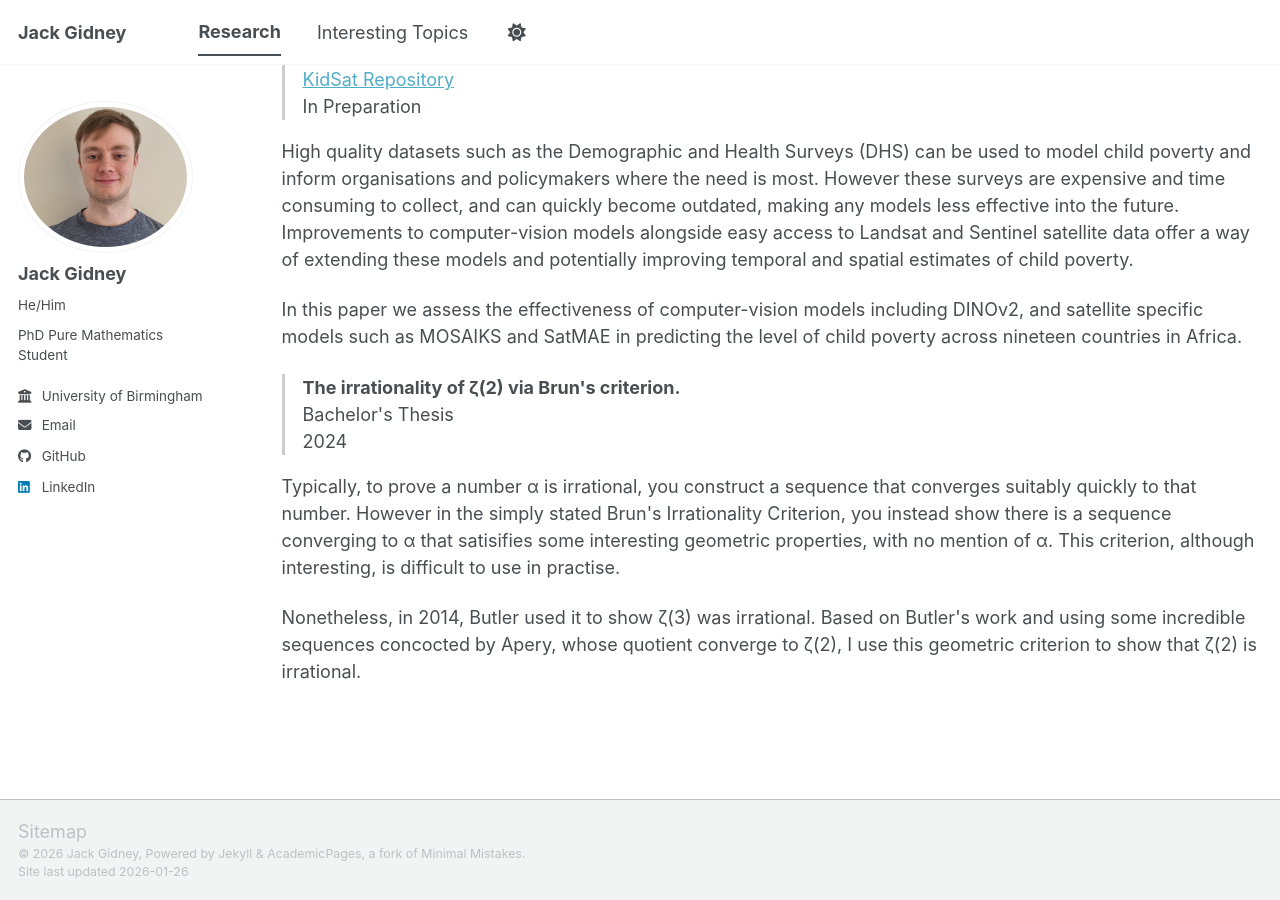
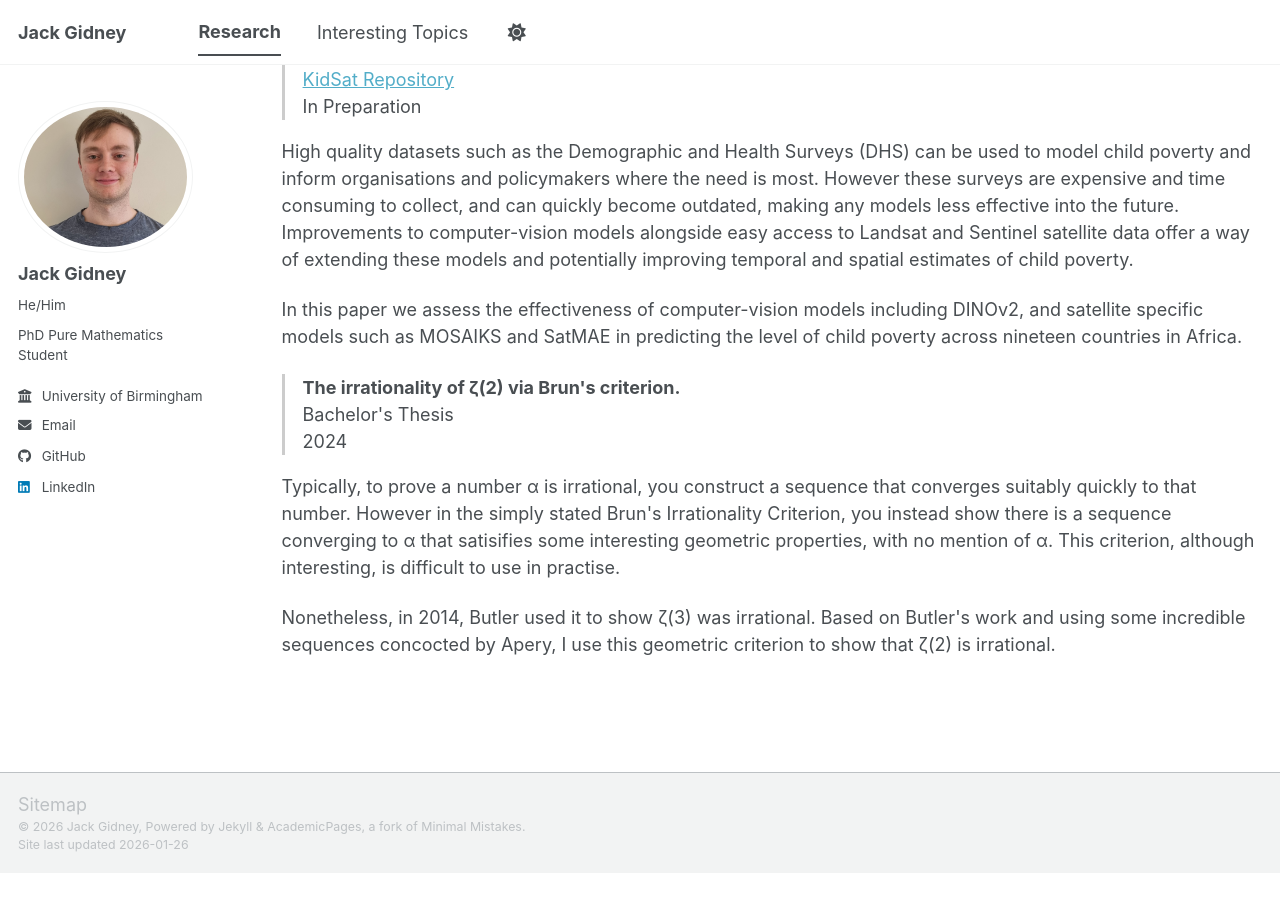
Before and after one commit to jgidney44/jgidney44.github.io, a Jekyll site: the page built from _pages/research.html, in a window 1280 px wide and 900 px high, scrolled down 855 px. Built offline with Jekyll 4.4.1, drawn with Linux system fonts in a browser that asks for light colours; a script bundle is joined from its source files by our own code; library files that are not in the unit come from our copies; after the commit the page ends 1728 px from its top, so only the background shows below that.

Commit message:
Update research.html

```diff
--- a/_pages/research.html
+++ b/_pages/research.html
@@ -71,5 +71,5 @@ Bachelor's Thesis
 <p>Typically, to prove a number &alpha; is irrational, you construct a sequence that converges suitably quickly to that number. However in the simply stated Brun's Irrationality Criterion, you instead show there is a sequence converging to &alpha;
 that satisifies some interesting geometric properties, with no mention of &alpha;. This criterion, although interesting, is difficult to use in practise.</p>
 
-<p>Nonetheless, in 2014, Butler used it to show &zeta;(3) was irrational. Based on Butler's work and using some incredible sequences concocted by Apery, whose quotient converge to &zeta;(2), I use this geometric criterion to show that
+<p>Nonetheless, in 2014, Butler used it to show &zeta;(3) was irrational. Based on Butler's work and using some incredible sequences concocted by Apery, I use this geometric criterion to show that
 &zeta;(2) is irrational.</p>
```
